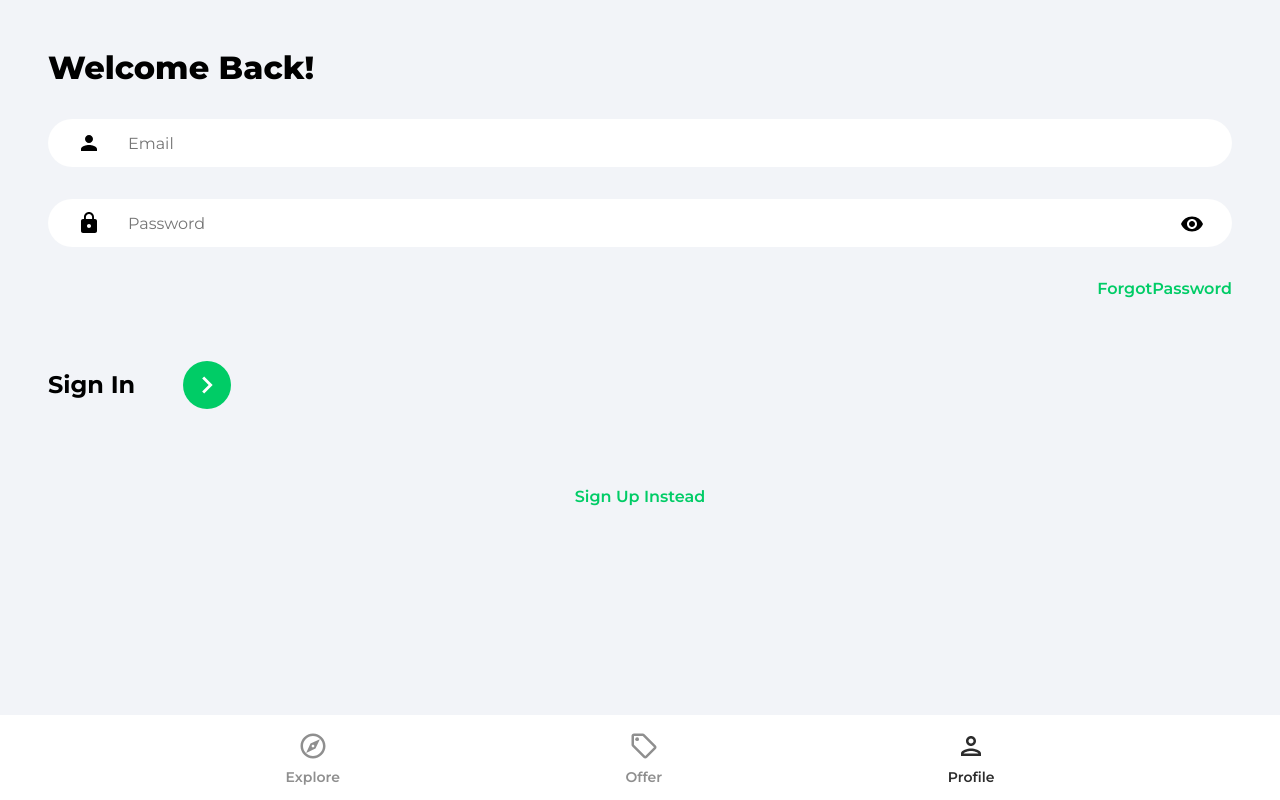
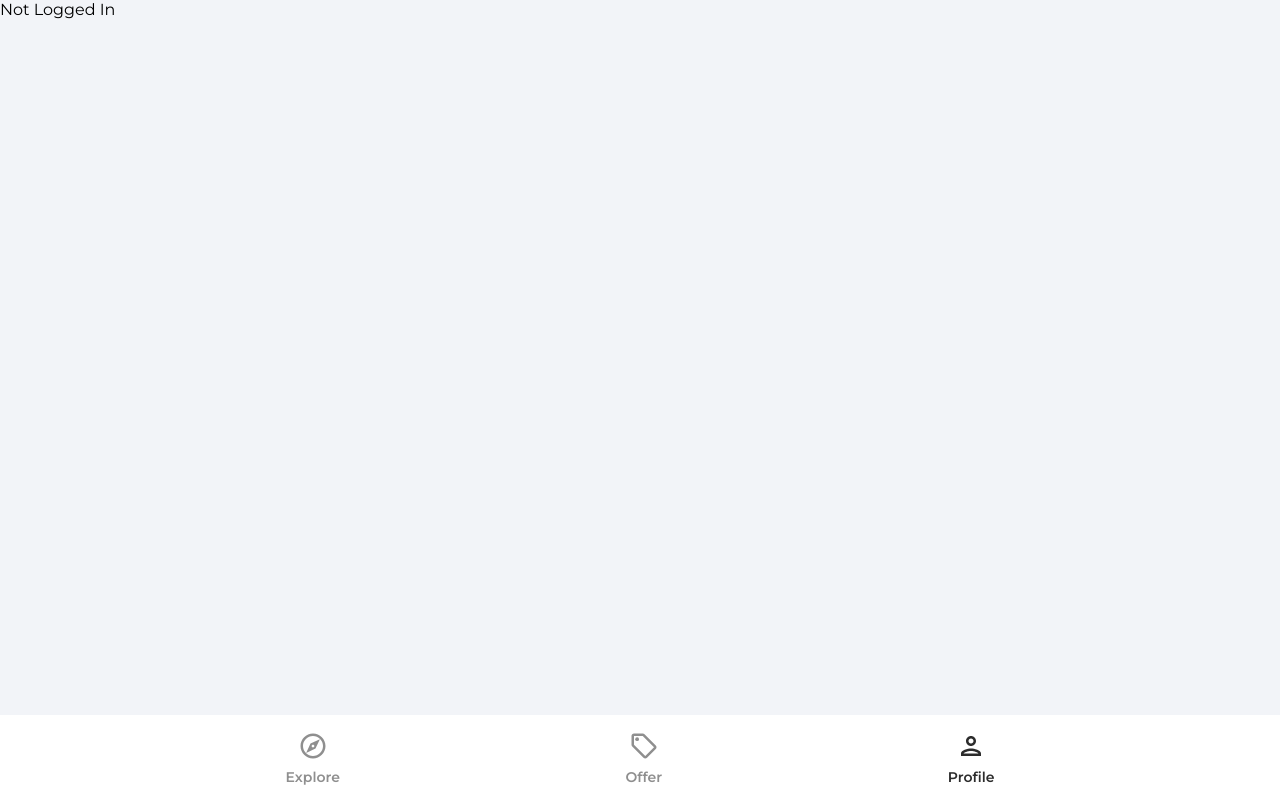
Before and after one commit to edvardgospel/house-marketplace, a React (Create React App) app: page /profile in a window 1280 px wide. Built offline with nearby package versions, Linux system fonts and the light colour scheme; no server answers.

Commit message:
User Sign In

```diff
--- a/src/App.js
+++ b/src/App.js
@@ -15,7 +15,7 @@
                 <Routes>
                     <Route path='/' element={<Explore />} />
                     <Route path='/offers' element={<Offers />} />
-                    <Route path='/profile' element={<SignIn />} />
+                    <Route path='/profile' element={<Profile />} />
                     <Route path='/sign-in' element={<SignIn />} />
                     <Route path='/sign-up' element={<SignUp />} />
                     <Route path='/forgot-password' element={<ForgotPassword />} />
--- a/src/pages/Profile.jsx
+++ b/src/pages/Profile.jsx
@@ -1,7 +1,14 @@
+import { useState, useEffect } from 'react'
+import { getAuth } from 'firebase/auth'
+
 const Profile = () => {
-  return (
-    <div>Profile</div>
-  )
+    const [user, setUser] = useState(null)
+    const auth = getAuth()
+    useEffect(() => {
+        setUser(auth.currentUser)
+        console.log(auth.currentUser)
+    }, [])
+    return user ? <h1>{user.displayName}</h1> : 'Not Logged In'
 }
 
 export default Profile
--- a/src/pages/SignIn.jsx
+++ b/src/pages/SignIn.jsx
@@ -1,5 +1,6 @@
 import { useState } from 'react'
 import { Link, useNavigate } from 'react-router-dom'
+import { getAuth, signInWithEmailAndPassword } from 'firebase/auth'
 import { ReactComponent as ArrowRightIcon } from '../assets/svg/keyboardArrowRightIcon.svg'
 import visibilityIcon from '../assets/svg/visibilityIcon.svg'
 
@@ -17,6 +18,21 @@
             [e.target.id]: e.target.value
         }))
     }
+
+    const onSubmit = async (e) => {
+        e.preventDefault()
+        try {
+            const auth = getAuth()
+            const userCredential = await signInWithEmailAndPassword(auth, email, password)
+            if (userCredential.user) {
+                navigate('/')
+            }
+        } catch (error) {
+            console.log(error)
+        }
+
+    }
+
     return (
 
         <>
@@ -26,7 +42,7 @@
                         Welcome Back!
                     </p>
                 </header>
-                <form>
+                <form onSubmit={onSubmit}>
                     <input type="email"
                         className="emailInput"
                         placeholder='Email'
```
